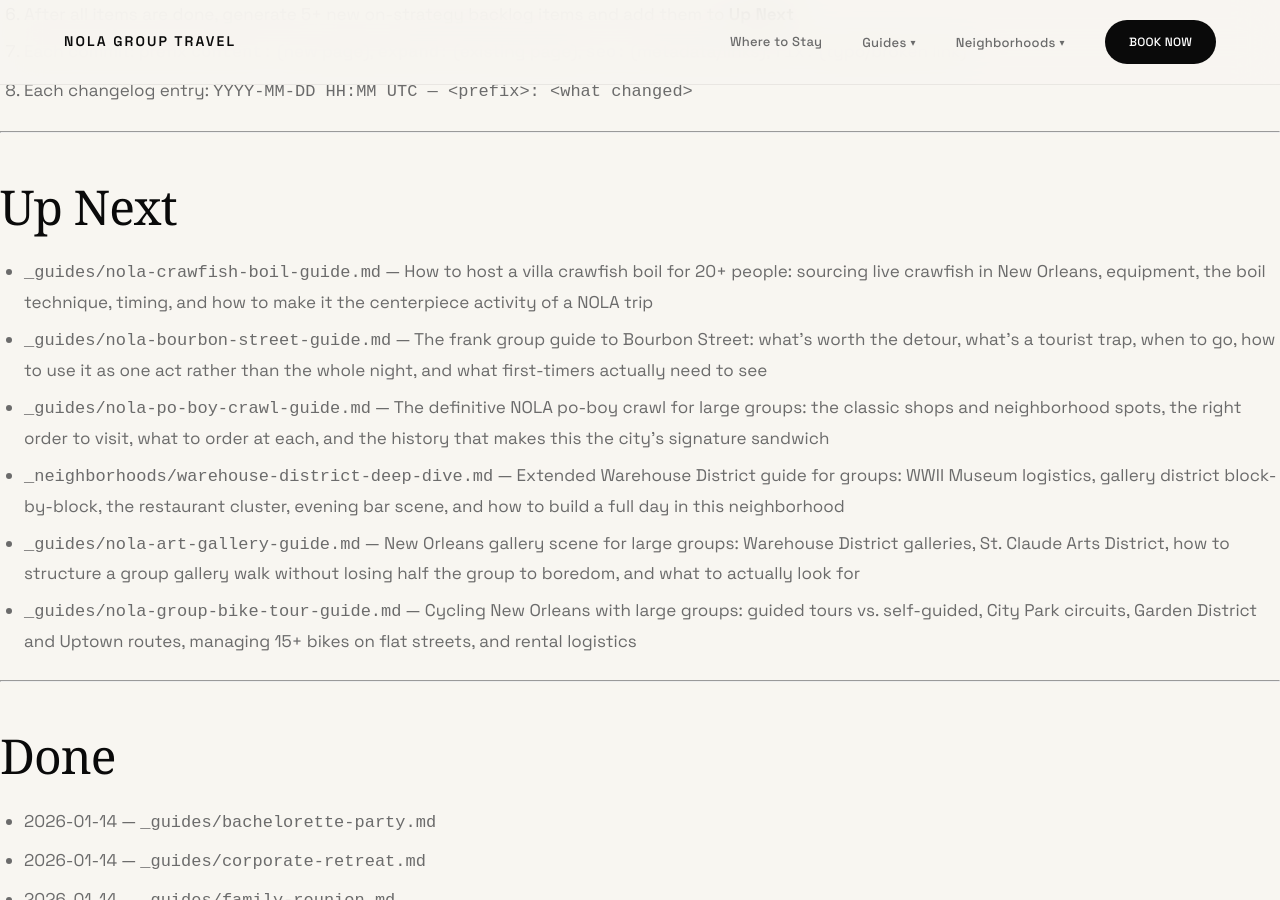
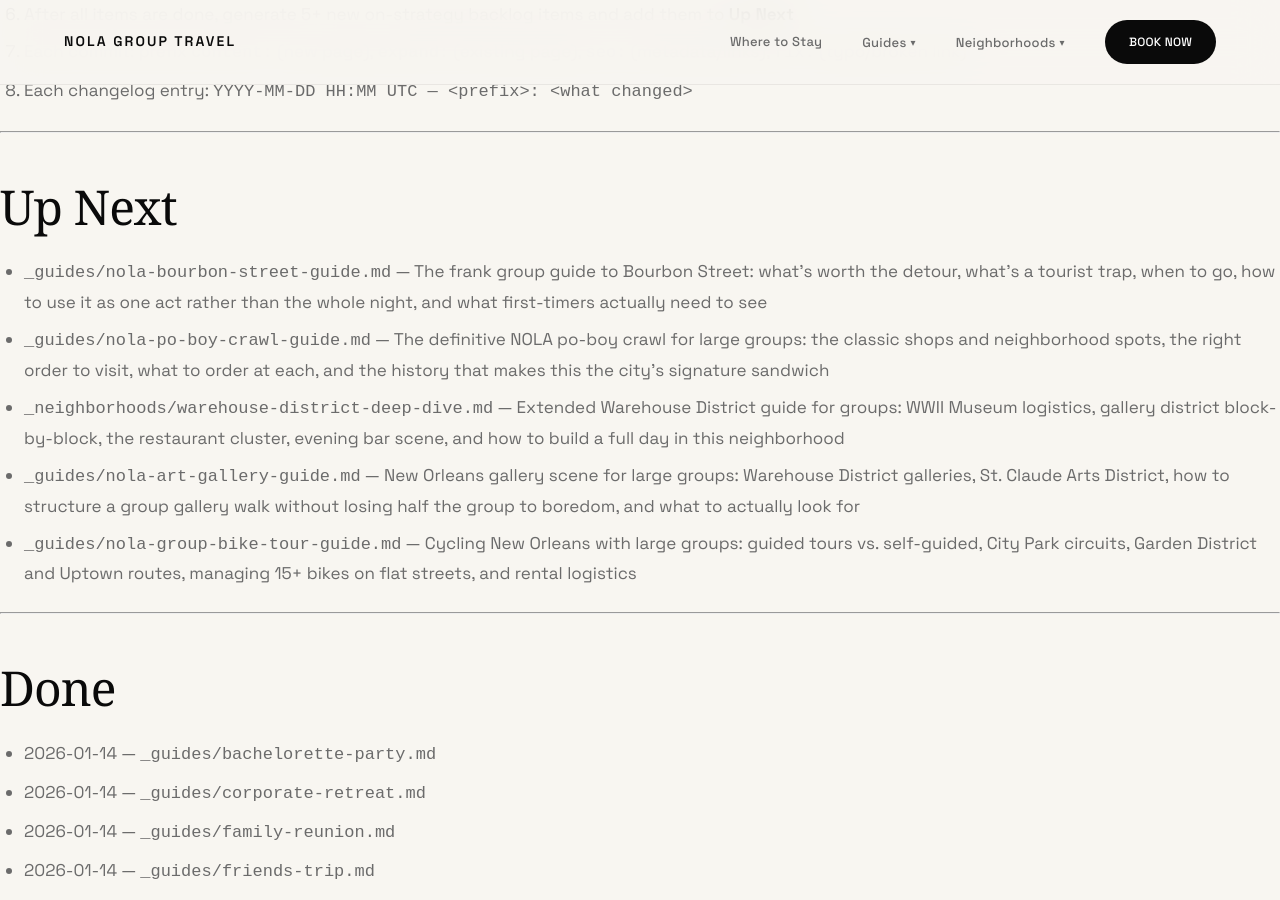
Before and after one commit to sjworth-dev/nola-group-travel, a Jekyll site: the page built from ROADMAP.md, in a window 1280 px wide and 900 px high, scrolled down 3353 px. Built offline with Jekyll 4.4.1, drawn with Linux system fonts in a browser that asks for light colours; some web fonts are replaced; our own code applies the rules of GitHub Pages for plain Markdown files; part of the change alters nothing that is shown; some of the changed text lies outside the part shown.

Commit message:
content: add _guides/nola-crawfish-boil-guide.md — villa crawfish boil guide for 20+ people
Step-by-step guide covering live crawfish sourcing by season, equipment list with rental notes,
full boil technique (purge, seasoning, cook, soak), table setup, and a full-day timeline that
makes the boil the centerpiece activity. Includes both Castleday and The Syd CTAs with villa
outdoor space framing.

```diff
--- a/ROADMAP.md
+++ b/ROADMAP.md
@@ -97,7 +97,6 @@ New guides go in `_guides/<slug>.md`. New neighborhood pages go in `_neighborhoo
 
 ## Up Next
 
-- `_guides/nola-crawfish-boil-guide.md` — How to host a villa crawfish boil for 20+ people: sourcing live crawfish in New Orleans, equipment, the boil technique, timing, and how to make it the centerpiece activity of a NOLA trip
 - `_guides/nola-bourbon-street-guide.md` — The frank group guide to Bourbon Street: what's worth the detour, what's a tourist trap, when to go, how to use it as one act rather than the whole night, and what first-timers actually need to see
 - `_guides/nola-po-boy-crawl-guide.md` — The definitive NOLA po-boy crawl for large groups: the classic shops and neighborhood spots, the right order to visit, what to order at each, and the history that makes this the city's signature sandwich
 - `_neighborhoods/warehouse-district-deep-dive.md` — Extended Warehouse District guide for groups: WWII Museum logistics, gallery district block-by-block, the restaurant cluster, evening bar scene, and how to build a full day in this neighborhood
@@ -236,6 +235,7 @@ New guides go in `_guides/<slug>.md`. New neighborhood pages go in `_neighborhoo
 - 2026-06-02 — `_guides/nola-riverfront-guide.md`
 - 2026-06-02 — `_guides/nola-music-festival-packing-guide.md`
 - 2026-06-02 — `_neighborhoods/marigny-deep-dive.md`
+- 2026-06-03 — `_guides/nola-crawfish-boil-guide.md`
 
 ---
 
@@ -358,3 +358,4 @@ New guides go in `_guides/<slug>.md`. New neighborhood pages go in `_neighborhoo
 2026-06-02 11:45 UTC — content: add _guides/nola-riverfront-guide.md — Moonwalk, Algiers Ferry, Woldenberg Park, and Steamboat Natchez half-day structure for large groups
 2026-06-02 12:00 UTC — content: add _guides/nola-music-festival-packing-guide.md — Jazz Fest, Essence Fest, and French Quarter Fest packing guide with rain gear, cooler strategy, and group logistics
 2026-06-02 12:15 UTC — content: add _neighborhoods/marigny-deep-dive.md — extended Marigny guide with Frenchmen Street block-by-block, residential backstreets, and full-day structure for groups of 15+
+2026-06-03 10:00 UTC — content: add _guides/nola-crawfish-boil-guide.md — full villa crawfish boil guide for 20+ people with sourcing, equipment, step-by-step boil technique, and full-day structure
--- /dev/null
+++ b/_guides/nola-crawfish-boil-guide.md
@@ -0,0 +1,265 @@
+---
+title: "How to Host a Villa Crawfish Boil for 20+ People in New Orleans"
+description: "Everything your group needs to pull off a proper NOLA crawfish boil: sourcing live crawfish, the right equipment, the boil technique, timing, and how to make it the centerpiece of the whole trip."
+category: "Activities"
+card_title: "Villa Crawfish Boil Guide"
+card_description: "Sourcing live crawfish, equipment, the boil technique, and how to make it the centerpiece of your NOLA trip."
+date: 2026-06-03
+---
+
+A crawfish boil is not a side activity. Done right, it is the whole day.
+
+Twenty people standing around newspaper-covered tables, beer in hand, cracking crawfish by the pound, arguing about the right way to peel — this is the most authentically New Orleans thing you can do with a large group. It requires an outdoor space, a propane burner, and about 100 pounds of live crawfish. Everything else is details.
+
+This guide is for groups who want to do it right. Not the dumbed-down version. The real thing.
+
+---
+
+## Quick Checklist
+
+- [ ] Confirm your villa has outdoor space and a gas hookup or propane compatibility
+- [ ] Source live crawfish at least 2 days before — seafood markets and Asian grocery stores carry them in season
+- [ ] Count 4-5 lbs per person for a proper boil (20 people = 80-100 lbs minimum)
+- [ ] Rent or buy a 60-80 quart boil pot and propane burner setup if the villa doesn't have one
+- [ ] Pick up boil seasoning, lemons, garlic, onions, corn, potatoes, andouille sausage
+- [ ] Have multiple coolers on hand for the purge and for cold drinks
+- [ ] Get butcher paper or newspaper to cover the tables
+- [ ] Stock cold beer, especially local Louisiana lagers
+- [ ] Build in 3 hours from setup to eating — this is not a quick meal
+- [ ] Plan what happens after the boil: it naturally anchors the late afternoon
+
+---
+
+## When to Do This
+
+Crawfish season in Louisiana runs roughly **February through June**, with peak availability and best quality in **March, April, and May**. If you're visiting during those months, this is non-negotiable. You should be doing this.
+
+Outside of that window: frozen tail meat is available year-round, but a frozen crawfish boil is not a crawfish boil. If you're visiting in summer or fall, substitute a shrimp boil. Same setup, same technique, same energy — different protein. Still excellent.
+
+| Month | Crawfish Availability | Quality | Notes |
+|-------|----------------------|---------|-------|
+| February | Starting | Variable | Prices high, smaller crawfish early in season |
+| March | Strong | Good | Season ramping up |
+| April | Peak | Best | Prime size, best flavor, widest availability |
+| May | Peak | Best | Another excellent month |
+| June | Tapering | Good | Late season, prices drop but supply thins |
+| July–January | Off-season | N/A | Do a shrimp boil instead |
+
+---
+
+## Sourcing Live Crawfish in New Orleans
+
+This is the step most groups get wrong. You cannot walk into a supermarket the morning of and expect 80 lbs of live crawfish. You need a plan.
+
+### Where to Look
+
+**Seafood markets** — New Orleans has dedicated seafood shops in most neighborhoods, particularly in the Vietnamese-American fishing communities on the West Bank and in eastern New Orleans. These places move live crawfish by the sack during season and will sell to large groups. Call ahead. Ask if they can have your order ready.
+
+**Asian grocery stores** — Many Asian grocery stores in New Orleans carry live crawfish during season, often at better prices than tourist-facing markets. Worth checking if you're near one.
+
+**Farmers markets and pop-ups** — During peak season, you'll see crawfish sold out of truck beds and at pop-up stands. It's genuinely New Orleans. These are usually sold by the sack.
+
+**Specialty grocery stores** — Some upscale grocery stores carry live crawfish in season, though prices are higher and selection is more limited.
+
+### How Much to Buy
+
+The standard measurement for a crawfish boil is pounds — live weight, not edible yield. Plan for more than you think.
+
+| Group Size | Pounds of Crawfish | Sacks Needed |
+|------------|-------------------|--------------|
+| 10 people | 40-50 lbs | 1 sack (a standard sack is typically 30-40 lbs) |
+| 15 people | 60-75 lbs | 2 sacks |
+| 20 people | 80-100 lbs | 2-3 sacks |
+| 25 people | 100-125 lbs | 3 sacks |
+| 30 people | 120-150 lbs | 3-4 sacks |
+
+These estimates assume crawfish is the main event, not a side. If you're also cooking serious side dishes — heavy on the corn, potatoes, and sausage — you can shade these numbers down slightly. But when in doubt, buy more. Leftover boiled crawfish is not a problem anyone complains about.
+
+---
+
+## Equipment List
+
+| Item | Why You Need It | Notes |
+|------|----------------|-------|
+| 60-80 quart boil pot | Main vessel; 60-qt does 30-40 lbs per batch | Most crawfish boil rental packages include this |
+| Propane burner (bayou-style) | High heat fast — this is not a stovetop operation | Typical burner runs 30,000-50,000+ BTU |
+| Propane tank (filled) | You'll burn through it; have a backup for a big boil | 20-lb tanks; get two for 100+ lbs |
+| Basket/strainer insert | Lets you pull all the crawfish at once | Essential |
+| Large coolers x2 | One for purging crawfish, one for cold drinks | A 100-qt cooler handles the purge |
+| Folding tables | The boil dumps onto these | 2-3 6-foot tables for 20 people |
+| Butcher paper or newspaper | Table covering; it all dumps here | Stack it — several layers |
+| Long stirring paddle | For moving crawfish in the boil | Wooden or aluminum |
+| Heat-resistant gloves | The basket is extremely hot | Essential |
+| Paper towels, trash bags | Multiple trash bags for shells | You will generate a lot of waste |
+
+### Renting vs. Buying
+
+For a one-time group trip, rent. Most party supply rental companies in New Orleans carry crawfish boil setups. A full kit — pot, burner, basket, paddle — typically rents as a package. Call ahead to confirm availability, especially in April and May.
+
+If you're doing this multiple times or the group is large enough that buying makes sense, a good propane burner and 80-quart pot runs more than renting but becomes an asset. For a group trip, renting is the move.
+
+---
+
+## The Boil: Step-by-Step
+
+### 1. Purge the Crawfish (1 hour before the boil)
+
+Live crawfish live in muddy water. Before you cook them, you need to purge them.
+
+Fill your cooler with cold water. Add the live crawfish. Let them soak for 20-30 minutes. The crawfish will purge mud and debris from their systems. Drain, rinse, repeat once more. Some people add salt to the purge water; others don't. The important thing is doing it.
+
+**Dead crawfish don't move.** Pull out any dead ones during the purge. A few dead ones are normal. A lot of dead crawfish means your order sat too long — get them cooking fast.
+
+### 2. Build the Boil
+
+Fill the pot roughly halfway with water. Set it on the burner and bring to a rolling boil. This takes 20-30 minutes for a full pot.
+
+**Season the water heavily.** This is where most first-timers underseason and wonder why their crawfish taste bland.
+
+| Ingredient | Amount (per 60-qt pot) | Purpose |
+|------------|----------------------|---------|
+| Crab boil seasoning (Zatarain's or equivalent) | 1 large bag + extra | The flavor base — don't be shy |
+| Salt | 1-2 cups | Enhances everything |
+| Lemons | 4-6, halved | Acid brightness |
+| Garlic | 2-3 heads, halved crosswise | Flavor; the garlic gets amazing after the boil |
+| Onions | 2-3, quartered | Base flavor |
+| Cayenne pepper | ¼-½ cup | Additional heat — adjust for your group's tolerance |
+| Bay leaves | 5-6 | Depth |
+
+### 3. Cook the Vegetables and Sausage First
+
+Before the crawfish go in, cook the slow items.
+
+**Order and timing:**
+
+1. **Potatoes** (small red potatoes, halved) — Add when water boils. Cook 10-12 minutes.
+2. **Corn** (ears cut in thirds) — Add 5 minutes after potatoes.
+3. **Andouille sausage** (sliced into 2-inch pieces) — Add with the corn.
+4. **Mushrooms** (if using) — Add last, 2-3 minutes before crawfish.
+
+Keep a ladle to taste the water as you go. It should be intensely seasoned — saltier and spicier than you'd drink. The crawfish will absorb it.
+
+### 4. Add the Crawfish
+
+Lower the crawfish into the boiling seasoned water using the basket. The water will stop boiling briefly. Wait for it to come back to a full boil.
+
+Once it's at a full boil again, cook for **5-8 minutes**. This is the actual cooking time. The crawfish turn red fast. Don't overcook — overcooked crawfish get mushy and pull apart badly.
+
+### 5. The Soak — This Is the Secret
+
+This is the step that separates a good crawfish boil from an incredible one.
+
+After 5-8 minutes, **turn off the burner**. Do not dump. Let the crawfish soak in the hot seasoned water for **15-25 minutes**.
+
+The soak is when the flavor penetrates. The crawfish sit in that spiced brine as the water cools slightly. This is when they go from cooked to extraordinary. Don't rush it. The group can wait.
+
+**Taste test:** Pull one crawfish at the 15-minute mark. If the tail meat is seasoned all the way through, you're ready. If it tastes like plain seafood with flavor only on the outside, give it 5-10 more minutes.
+
+### 6. Dump and Eat
+
+Lift the basket, let it drain over the pot for 30 seconds, and dump everything directly onto the paper-covered table. Crawfish, corn, potatoes, sausage — all of it in a pile.
+
+There is no serving. Everyone crowds the table and starts eating with their hands.
+
+---
+
+## The Table Setup
+
+This is not a seated dinner with plates. Set up correctly, it's one of the most communal meals imaginable.
+
+**The setup:**
+- Two or three 6-foot folding tables, end to end or in a U shape
+- Several layers of butcher paper or newspaper over the whole surface
+- A trash bag at each end — shells and cobs go directly on the table, then swept into the bag
+- Paper towels within arm's reach
+- Cold beer within arm's reach — this is load-bearing
+- Extra Zatarain's and hot sauce on the table
+
+**Music:** On. Loud enough to hear, not so loud you have to shout. This is the move.
+
+**Drinks:** Cold Louisiana beer is the classic. Abita Amber or Turbodog are traditional. Anything local in a can works. Keep water available — people need it.
+
+---
+
+## The Timeline: Building a Full Day Around the Boil
+
+The boil is most powerful as the centerpiece of a full afternoon. Don't squeeze it in between things.
+
+| Time | Activity |
+|------|----------|
+| 11:00 AM | Morning free: pool time, brunch, hangover recovery |
+| 1:00 PM | Someone heads to pick up the crawfish order |
+| 2:00 PM | Equipment arrives or is set up; grocery run for sides and beer |
+| 3:00 PM | Purge begins; fire up the burner; prep the vegetables |
+| 3:30 PM | Boil begins; first batch of sides going in |
+| 4:00–4:30 PM | First dump on the table; eating begins |
+| 5:00–6:00 PM | Second batch (for a large group, you'll do multiple rounds) |
+| 6:30 PM | Table cleared; cleanup begins |
+| 7:30 PM | Group reassembles, cleaned up, full of crawfish |
+| 8:30 PM | Evening starts from a position of contentment |
+
+This is a full late-afternoon arc. The boil runs into the golden hour. People eat outside while the sun goes down. It transitions naturally into the evening without rushing.
+
+---
+
+## How to Peel a Crawfish
+
+Someone in your group will not know how to do this. Show them once.
+
+1. **Pinch the tail section off from the body** — twist and pull, it separates cleanly
+2. **Hold the tail in both hands** — peel the first two or three segments of shell from the top side of the tail
+3. **Pinch the tail fan and pull straight out** — the meat slides free
+4. **The head** — some people suck the head for the seasoned fat and juices inside. This is optional and extremely good. Don't knock it until you try it.
+
+The move is fast once you get the rhythm. You should be able to peel 5-6 crawfish per minute at full speed.
+
+---
+
+## Pro Tips
+
+1. **Double the seasoning the first time.** Every first-timer under-seasons the water. When the water tastes intensely, almost too-salty and spicy, you're in the right zone. The crawfish absorb a fraction of that intensity.
+
+2. **Do the soak.** The single biggest mistake is impatience. Dump the crawfish too early and they're bland. Twenty minutes of soaking time is non-negotiable. The group can wait.
+
+3. **The second batch is usually better.** The seasoning in the water deepens as the boil progresses. Your second batch of crawfish will be more flavorful than the first. Plan for at least two rounds.
+
+4. **Have a designated pitmaster.** One person runs the burner, manages the timing, and pulls the basket. Everyone else stays out of the way during the cook. The pit is not a committee.
+
+5. **Budget twice as much as you think for beer.** A crawfish boil with 20 people goes through a lot of cold beer over 3-4 hours. Stock accordingly.
+
+6. **Clean up before you go inside.** Shell waste left on an outdoor table in New Orleans heat becomes a problem quickly. Have everyone help clear the table immediately after the meal. Sweep shells into bags, roll up the butcher paper, hose down the surface.
+
+7. **Do it on day two, not day one.** A crawfish boil is best when the group is already comfortable together. First-day energy is often more formal. Day two, everyone's loose and this activity hits its peak.
+
+---
+
+## The 11-30 Person Reality: Why a Villa Is the Only Logical Setting
+
+You cannot do a proper crawfish boil without outdoor space and a propane setup. Restaurants that do crawfish boils are great for smaller groups, but for 20+ people who want to actually run the boil themselves, you need your own outdoor space.
+
+This is not an activity you can do in a hotel room or a parking lot. It's a backyard activity — you need a table area, outdoor access, somewhere to run a propane burner safely, and space for the group to crowd around.
+
+**[Castleday Retreats](https://castledayretreats.com)** — Three private villas in the Bywater, each sleeping up to 30 guests. Private outdoor pools and outdoor spaces at each villa. Castleday properties have the private outdoor footprint that makes a crawfish boil practical: you can set up a propane burner, spread tables with butcher paper, and do a full 100-lb boil for the whole group without any coordination or noise complaints. The Herald, The Cocodrie, and The Florentine each have distinct outdoor areas — contact them directly to confirm the best setup for your boil logistics.
+
+**[The Syd](https://thesyd.com)** — Multiple villas in the Lower Garden District, each sleeping up to 22 guests. Shared outdoor kitchen, heated pool, hot tub, and sauna. The Syd's shared outdoor kitchen space is built for group meals — it's designed around exactly this kind of communal cooking and eating. For a crawfish boil, the outdoor kitchen area gives you the infrastructure (utilities, surface area, shared space) to make the activity happen. One block from the St. Charles Streetcar if you need to make a grocery run.
+
+For a crawfish boil specifically, both properties work. Castleday gives you fully private space at each villa; The Syd gives you a shared outdoor kitchen designed for this kind of group cooking activity. Confirm logistics with the property when you book.
+
+---
+
+## Final Notes on the Experience
+
+The crawfish boil is the great equalizer. It requires no experience, no table manners, and no pretension. Everyone stands at the same table. Everyone uses their hands. Everyone gets covered in seasoning within the first five minutes.
+
+It's also one of the few activities where the mess is part of the point. The newspaper gets covered in shells and sauce. Hands get stained. People get spicy seasoning in their eyes at some point. Everyone laughs.
+
+This is the centerpiece of a New Orleans group trip that nobody forgets.
+
+---
+
+## Book Your Boil Headquarters
+
+The setup matters as much as the food.
+
+- [Castleday Retreats](https://castledayretreats.com) — Bywater private villas, outdoor space, up to 30 guests per villa
+- [The Syd](https://thesyd.com) — Lower Garden District, shared outdoor kitchen, up to 22 guests per villa
```
